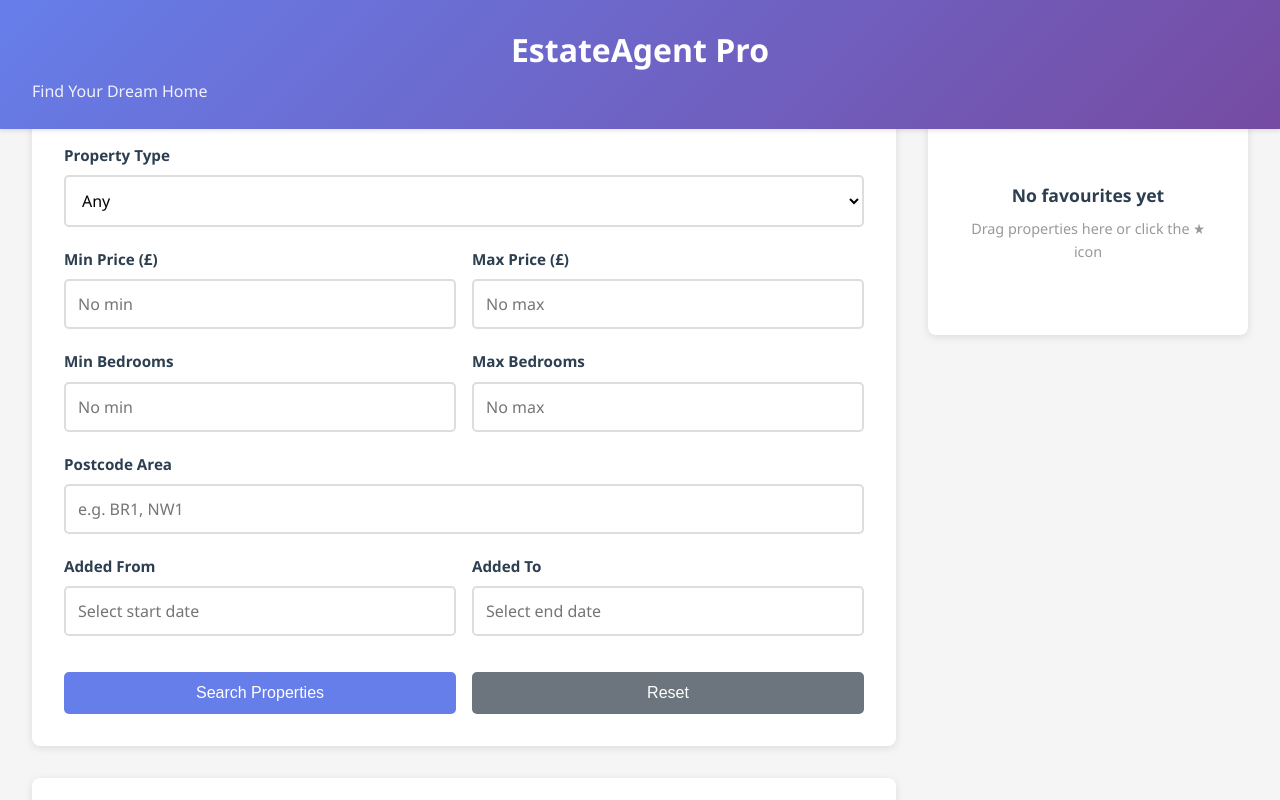
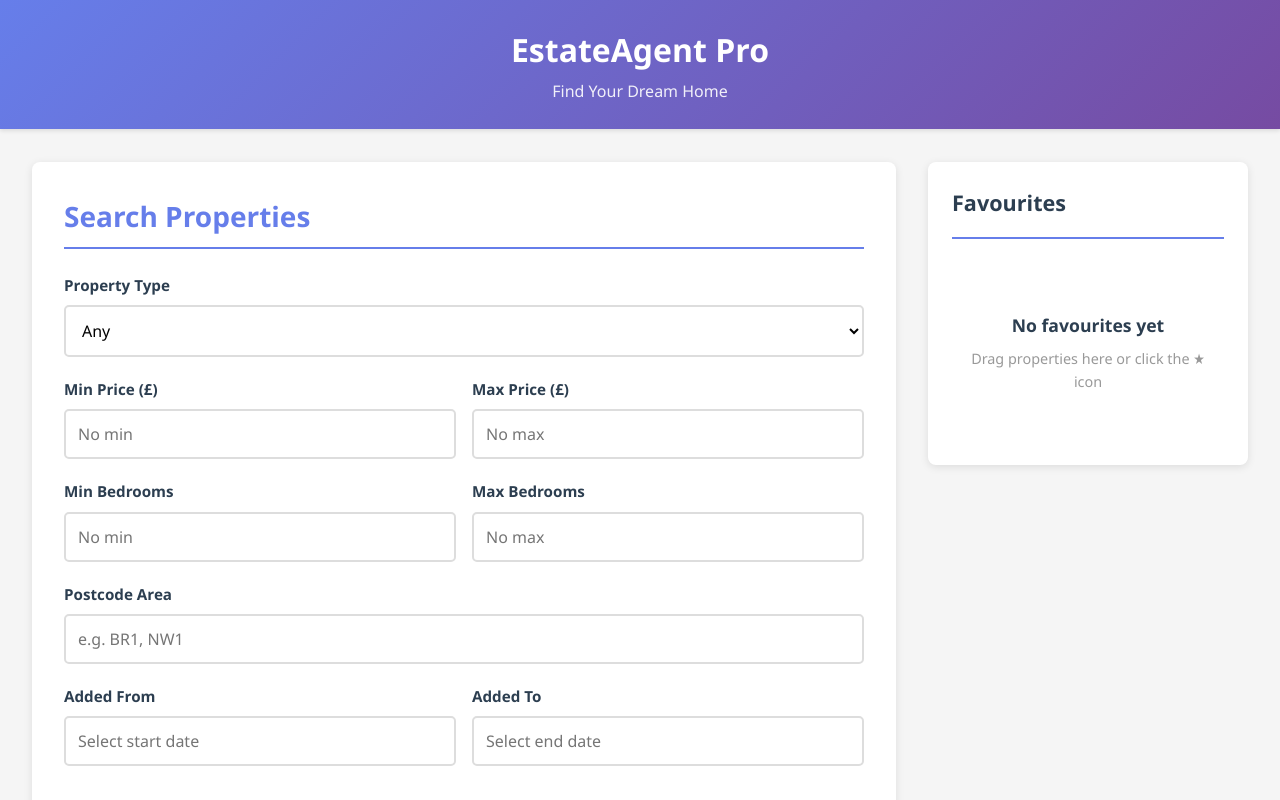
Before and after one commit to punarjee/Estate-Agent-Web-Application, a React (Vite) app: page / in a window 1280 px wide. Shown: the top 800 px of the page. Built offline with nearby package versions, Linux system fonts and the light colour scheme.

Commit message:
edit app css

```diff
--- a/src/App.css
+++ b/src/App.css
@@ -10,6 +10,7 @@ body {
   line-height: 1.6;
   color: #333;
   background-color: #f5f5f5;
+  padding-top: 130px;
 }
 
 .App {
@@ -45,6 +46,7 @@ body {
 .header-content p {
   font-size: 1rem;
   opacity: 0.9;
+  text-align: center;
 }
 
 /* Main Content */
```
